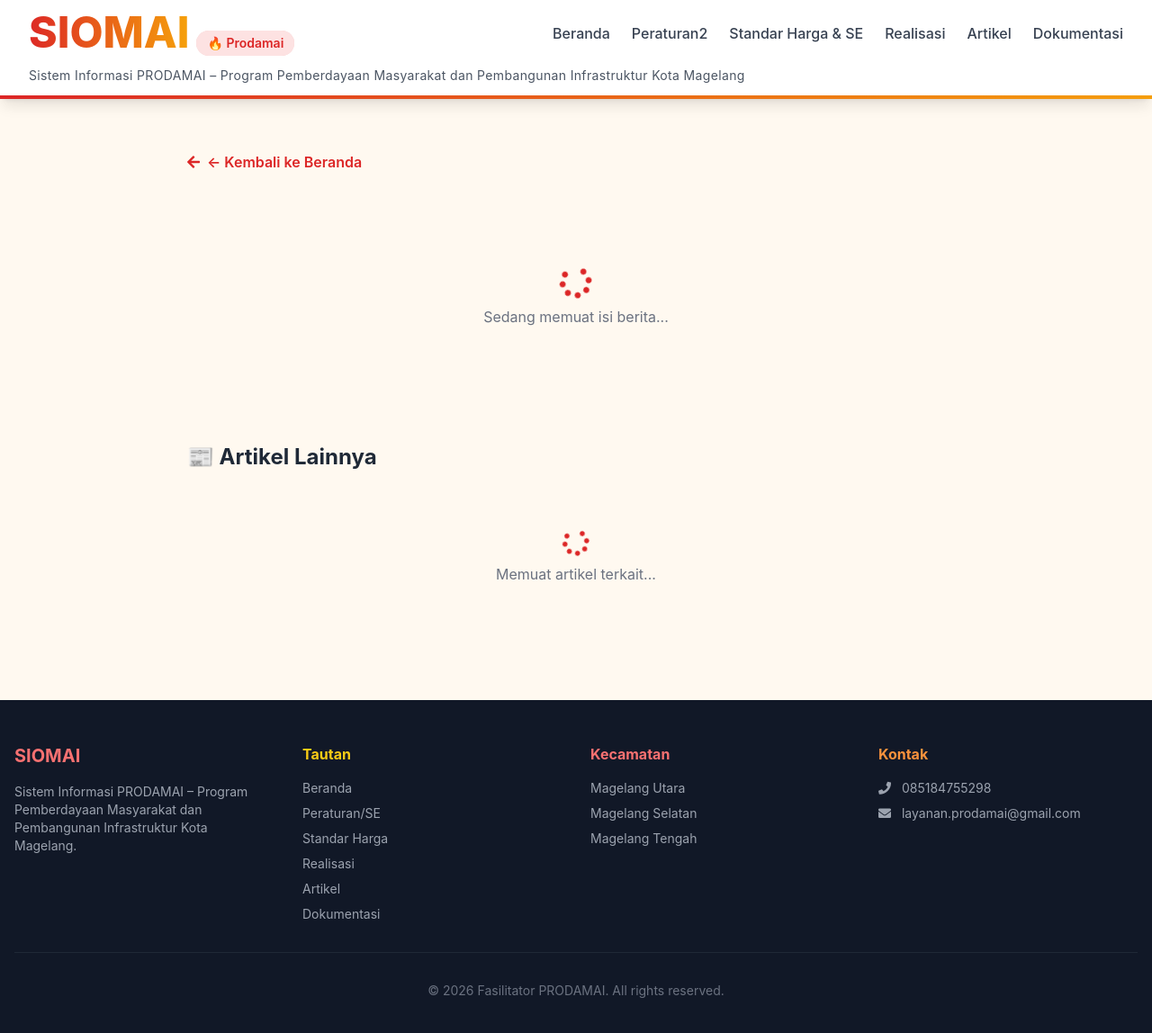
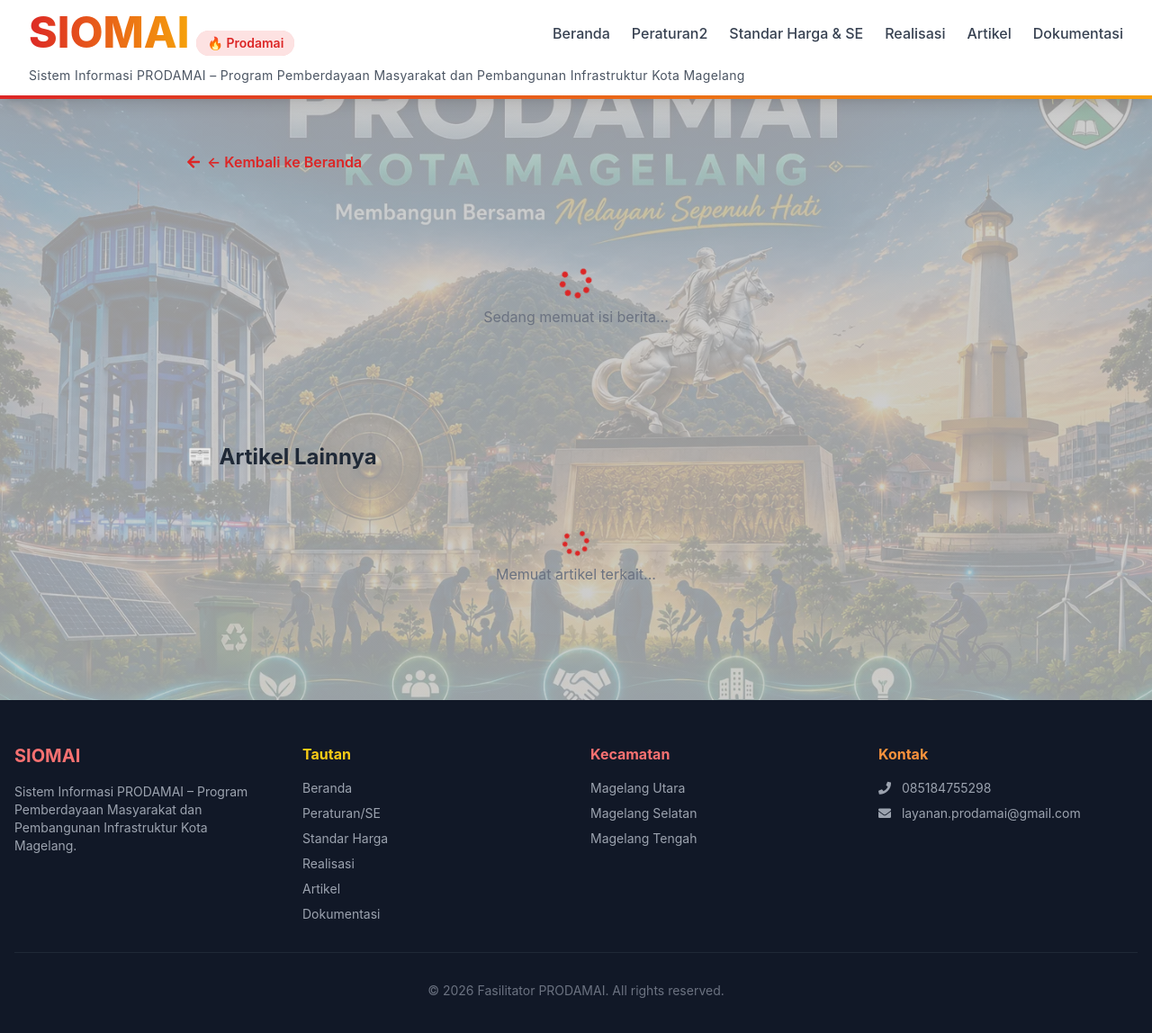
Before and after one commit to fasilitatormgl/siomai, a Jekyll site: the page built from baca.html, in a window 1280 px wide and 1159 px high. Shown: the top 1148 px of the window at 90% size. Built offline with Jekyll 4.4.1, drawn with Linux system fonts in a browser that asks for light colours; nearby versions of some CDN libraries; comment, search, counter and statistics services are not loaded.

Commit message:
Enhance body background styling in baca.html
Added CSS styles for body background with gradient and image.

```diff
--- a/baca.html
+++ b/baca.html
@@ -397,6 +397,20 @@
 </script>
 
 <style>
+    body {
+        /*
+          rgba(0,0,0, 0.8) artinya warna hitam dengan transparansi 80%.
+          Semakin mendekati 1.0, akan semakin gelap/hitam pekat.
+          Semakin mendekati 0.1, akan semakin terang (gambar makin terlihat).
+        */
+        background:
+            linear-gradient(rgba(192,192,192,0.8), rgba(192,192,192,0.8)),
+            url('{{ site.baseurl }}/assets/images/bg-global.webp'); /* Ganti dengan gambar background web Anda */
+
+        background-size: cover;
+        background-position: center;
+        background-attachment: fixed; /* Agar background diam saat web di-scroll */
+    }
     .prose {
         font-size: 1.125rem;
         line-height: 1.8;
```
